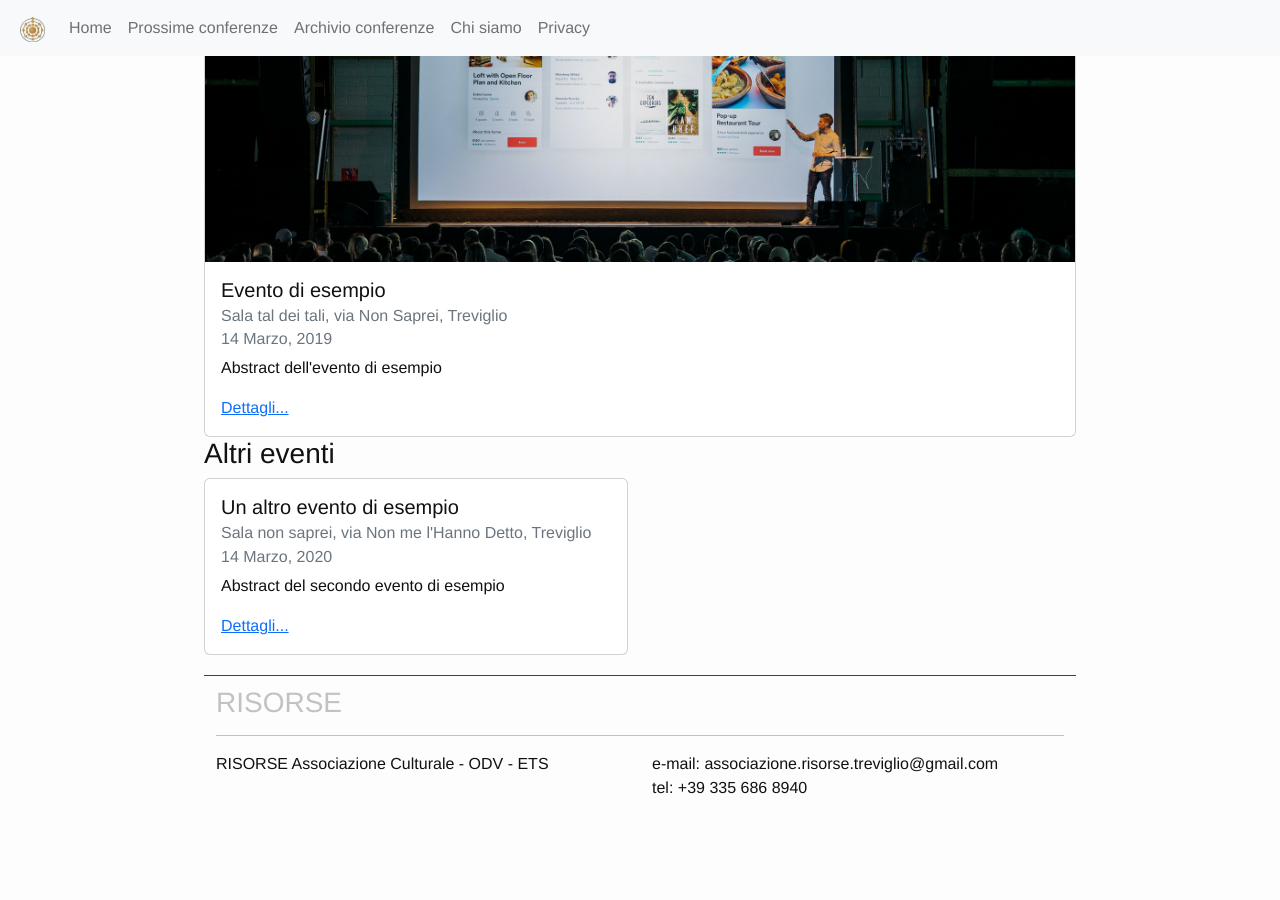
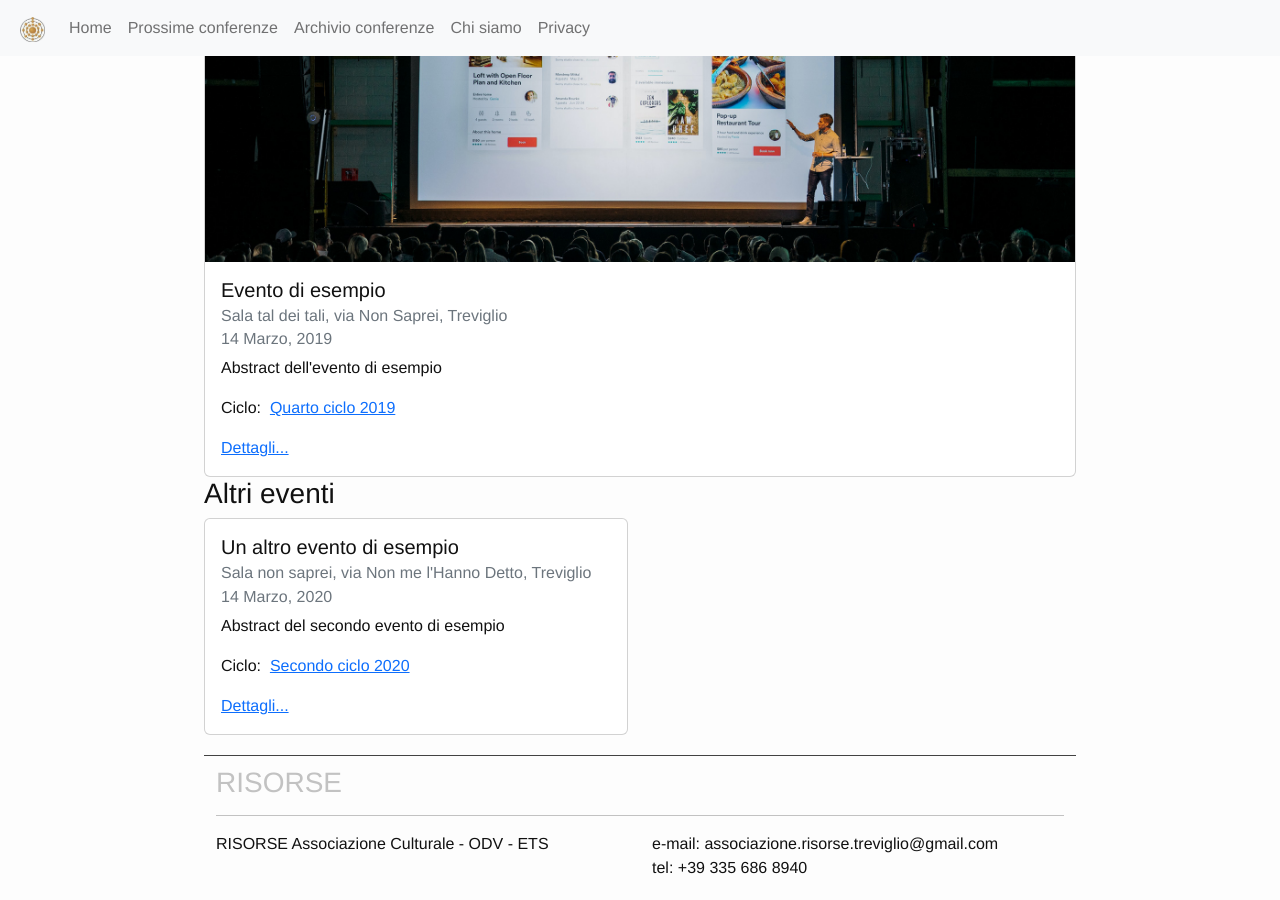
Before and after one commit to Risorse-Associazione-Culturale/risorse-associazione-culturale.github.io, a Jekyll site: the page built from index.md, in a window 1280 px wide and 900 px high, scrolled down 535 px. Built offline with Jekyll 4.4.1, drawn with Linux system fonts in a browser that asks for light colours; nearby versions of some CDN libraries; our own code applies the rules of GitHub Pages for plain Markdown files; before the commit the page ends 1355 px from its top, so only the background shows below that.

Commit message:
Complete "Cicli" support

```diff
--- a/_layouts/home.html
+++ b/_layouts/home.html
@@ -33,6 +33,13 @@
       <h6 class="card-subtitle mb-2 text-muted">{{ first_upcoming_event.luogo }}</h6>
       <h6 class="card-subtitle mb-2 text-muted">{% include translated_date.html date=first_upcoming_event.calendario.inizio format="%-d %B, %Y" %}</h6>
       <p class="card-text">{{ first_upcoming_event.abstract }}</p>
+      {% if first_upcoming_event.ciclo %}
+            <p class="conference-meta ciclo">Ciclo:&nbsp;
+            {% assign matching_cicli = site.cicli | where: 'ciclo',first_upcoming_event.ciclo %}
+            {% assign current_ciclo = matching_cicli[0] %}
+              <a href="{{ current_ciclo.url | prepend: site.baseurl }}"><nobr>{{ current_ciclo.titolo }}</nobr></a>
+            </p>
+          {% endif %}
       <a href="#" class="card-link">Dettagli...</a>
     </div>
   </div>
@@ -49,6 +56,13 @@
           <h6 class="card-subtitle mb-2 text-muted">{{ upcoming_event.luogo }}</h6>
           <h6 class="card-subtitle mb-2 text-muted">{% include translated_date.html date=upcoming_event.calendario.inizio format="%-d %B, %Y" %}</h6>
           <p class="card-text">{{ upcoming_event.abstract }}</p>
+          {% if upcoming_event.ciclo %}
+            <p class="conference-meta ciclo">Ciclo:&nbsp;
+            {% assign matching_cicli = site.cicli | where: 'ciclo',upcoming_event.ciclo %}
+            {% assign current_ciclo = matching_cicli[0] %}
+              <a href="{{ current_ciclo.url | prepend: site.baseurl }}"><nobr>{{ current_ciclo.titolo }}</nobr></a>
+            </p>
+          {% endif %}
           <a href="#" class="card-link">Dettagli...</a>
         </div>
       </div>
--- a/_layouts/upcoming_conferences.html
+++ b/_layouts/upcoming_conferences.html
@@ -23,7 +23,7 @@
             <p class="conference-meta ciclo">Ciclo:&nbsp;
             {% assign matching_cicli = site.cicli | where: 'ciclo',event.ciclo %}
             {% assign current_ciclo = matching_cicli[0] %}
-              <a href="{{ current_ciclo.url | prepend: site.baseurl }}"><nobr>{{ current_ciclo.ciclo }}</nobr></a>
+              <a href="{{ current_ciclo.url | prepend: site.baseurl }}"><nobr>{{ current_ciclo.titolo }}</nobr></a>
             </p>
           {% endif %}
 
```
Also changed, not shown: _cicli/02-2020.md (+1 -1 lines), _cicli/04-2019.md (+1 -1 lines), _layouts/conferences_archive.html (+7 -0 lines).
